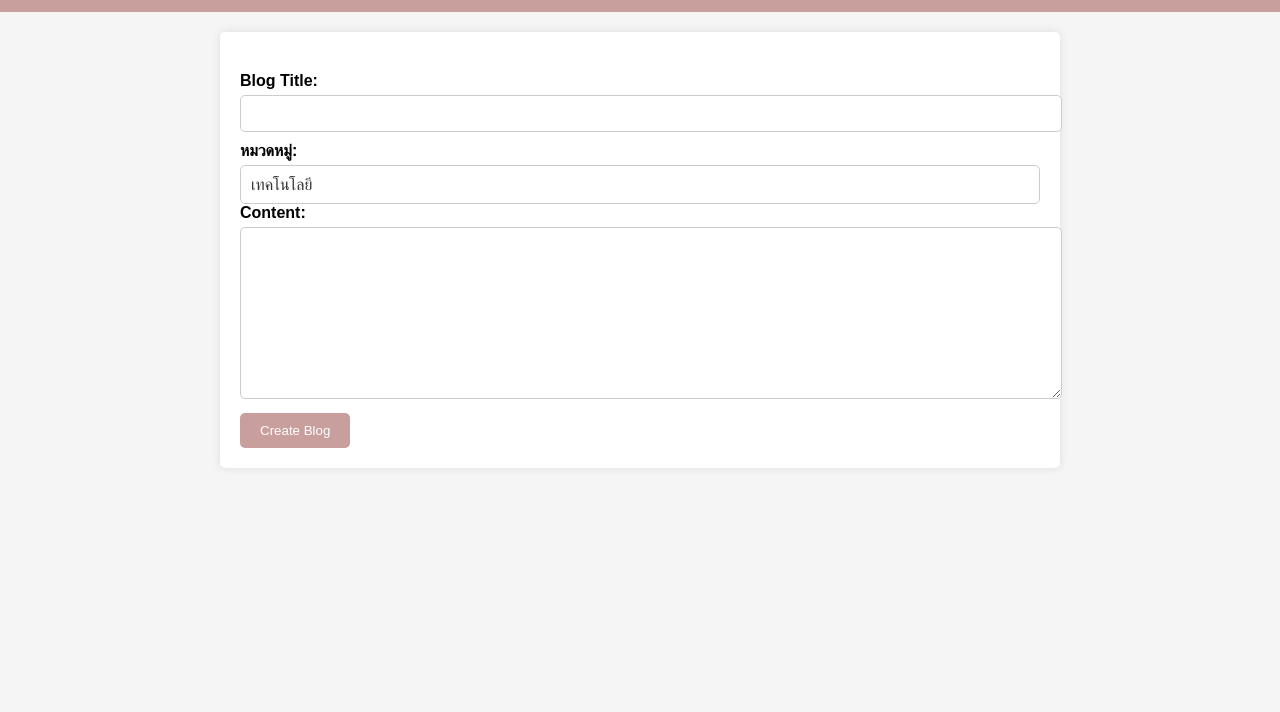
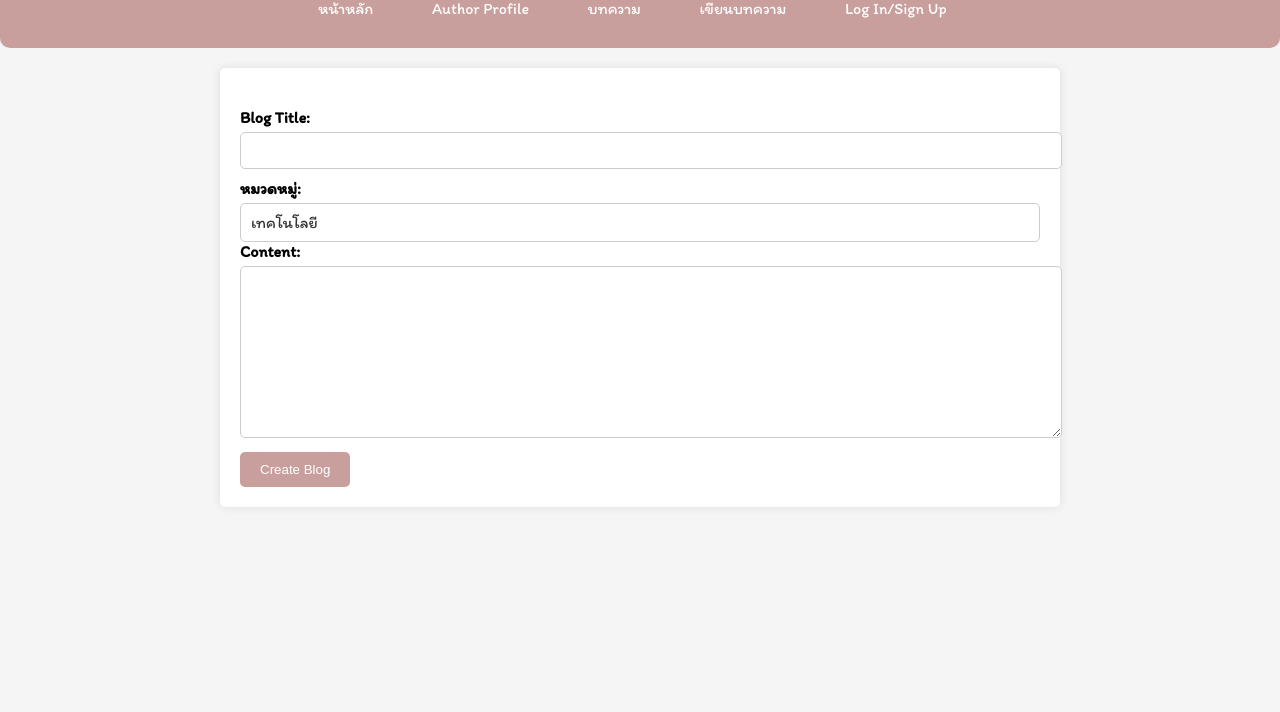
Before and after one commit to Memiez/Blog-Platform-V2, a plain HTML site: page submit_blog.html in a window 1280 px wide. Shown: the part 88-800 px from the top of the page. Drawn offline with Linux system fonts and the light colour scheme.

Commit message:
finished blog

```diff
--- a/submit_blog.html
+++ b/submit_blog.html
@@ -4,9 +4,16 @@
     <meta charset="UTF-8">
     <meta name="viewport" content="width=device-width, initial-scale=1.0">
     <title>Create Blog</title>
+    <link rel="stylesheet" href="styles.css" />
+
+    <link
+    href="https://fonts.googleapis.com/css2?family=Itim&display=swap"
+    rel="stylesheet"
+  />
+
     <style>
         body {
-            font-family: Arial, sans-serif;
+            font-family: 'Itim', sans-serif;
             background-color: #f5f5f5;
             margin: 0;
             padding: 0;
@@ -34,6 +41,7 @@
 
         /* เพิ่มสไตล์สำหรับเลือกหมวดหมู่ */
 .category-select {
+    font-family: 'Itim', sans-serif;
     width: 100%;
     padding: 10px;
     border: 1px solid #ccc;
@@ -97,7 +105,17 @@
 <body>
     <header>
         <h1>Create a New Blog</h1>
+        <nav>
+            <ul>
+              <li><a href="index.html">หน้าหลัก</a></li>
+              <li><a href="#">Author Profile</a></li>
+              <li><a href="#">บทความ</a></li>
+              <li><a href="submit_blog.html">เขียนบทความ</a></li>
+              <li><a href="#">Log In/Sign Up</a></li>
+            </ul>
+          </nav>
     </header>
+
     <div class="container">
         <form action="create_blog.php" method="post">
             <label for="blogTitle">Blog Title:</label>
```
Also changed, not shown: index.html (+1 -1 lines).
